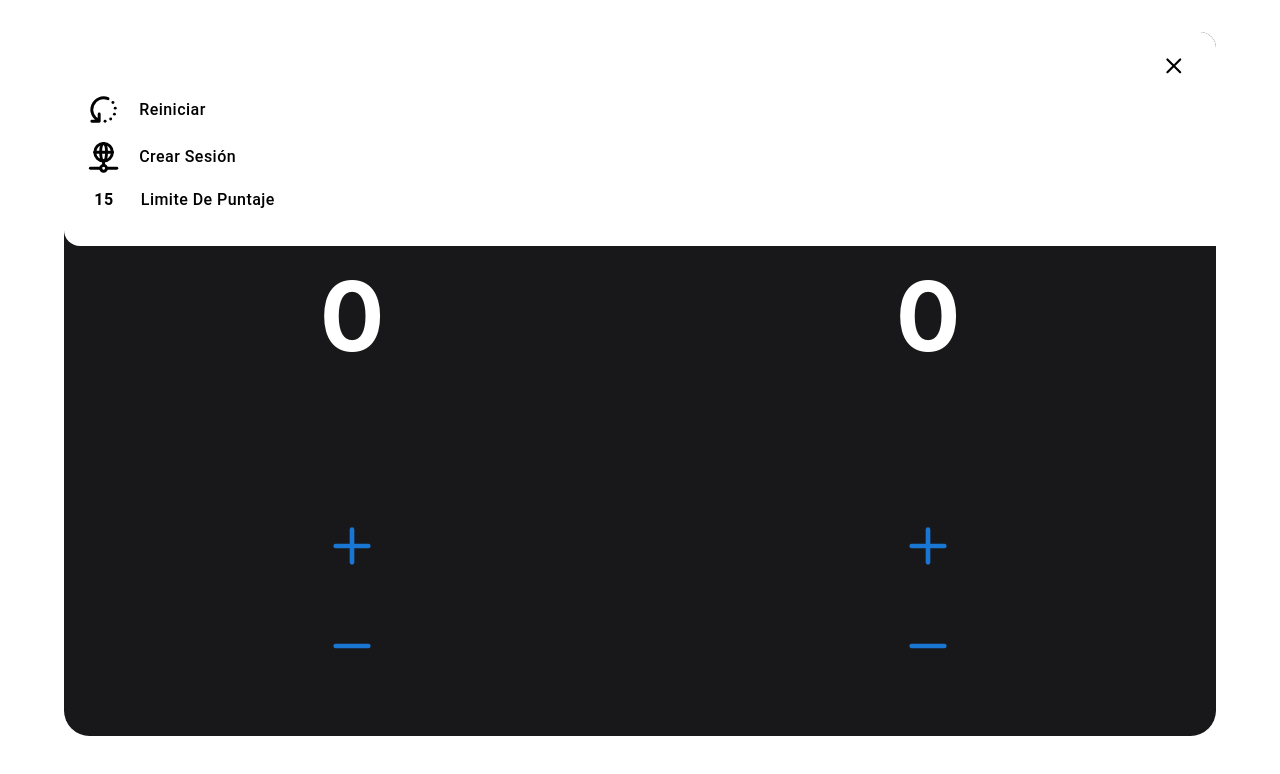
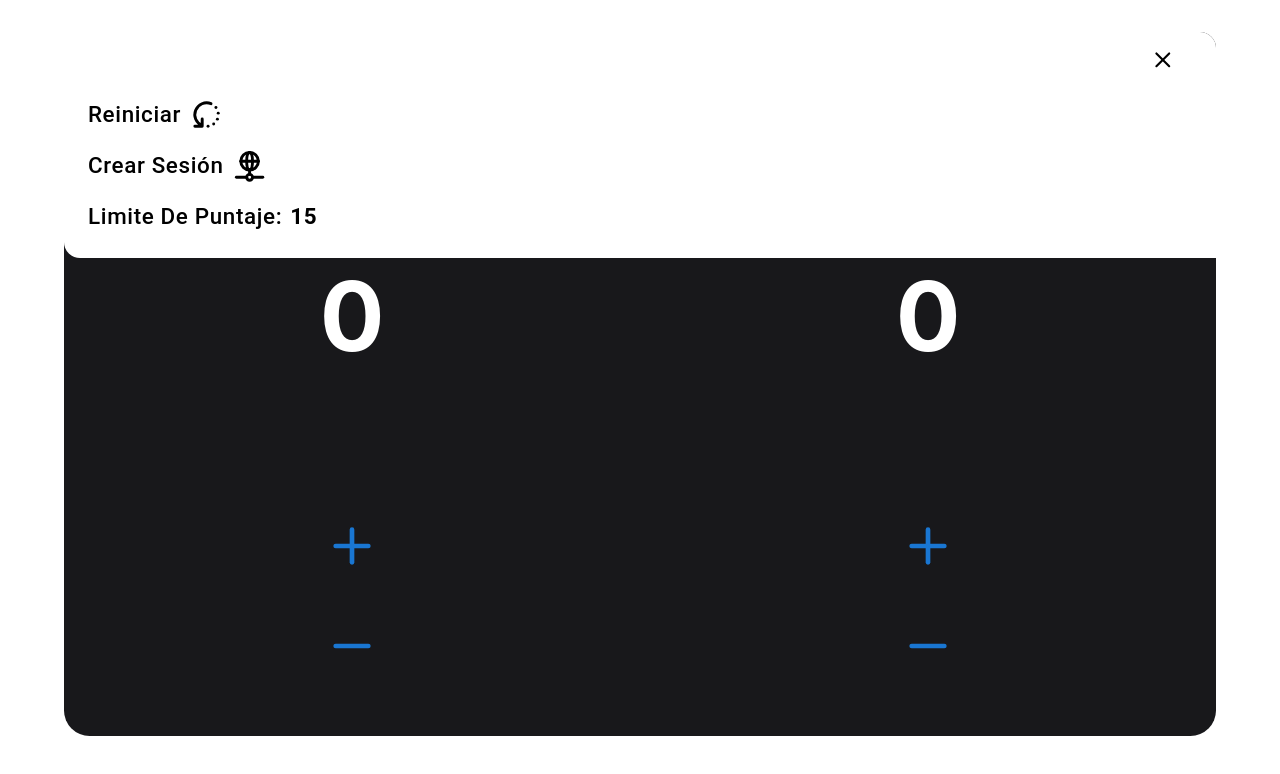
Before and after one commit to LuisLuna810/truco-react, a React (Vite) app: page / in a window 1280 px wide. Both pictures are taken after a click on the button 1161 px from the left and 76 px from the top of the page. Shown: the top 774 px of the page. Built offline with nearby package versions, Linux system fonts and the light colour scheme.

Commit message:
Add Winner view

```diff
--- a/src/App.jsx
+++ b/src/App.jsx
@@ -1,36 +1,53 @@
 import { useEffect, useState } from "react";
 import { Header } from "./components/Header";
 import { useStore } from "./store/store";
+import { WinnerModal } from "./components/WinnerModal";
 import "./styles/App.css";
-import Confetti from 'react-confetti'
 
 function App() {
-
-  const [confetti, setConfetti] = useState(false);
-  const { pointsTeamA, pointsTeamB, maxPoints } = useStore((state) => ({
+  const [winnerSplash, setWinnerSplash] = useState(false);
+  const [teamWinner, setTeamWinner] = useState("");
+  const { pointsTeamA, pointsTeamB, maxPoints, teamA, teamB, restartPoints} = useStore((state) => ({
     pointsTeamA: state.pointsTeamA,
     pointsTeamB: state.pointsTeamB,
     maxPoints: state.listPoints[state.limitIndex],
+    teamA: state.teamA,
+    teamB: state.teamB,
+    restartPoints: state.restartPoints,
   }));
 
   useEffect(() => {
     if (pointsTeamA === maxPoints || pointsTeamB === maxPoints) {
-      setConfetti(true);
-    } else{
-      setConfetti(false);
+      setWinnerSplash(true);
+      if (pointsTeamA === maxPoints) {
+        setTeamWinner(teamA? teamA : "Team A");
+      } else {
+        setTeamWinner(teamB?  teamB : "Team B");
+      }
+    } else {
+      setWinnerSplash(false);
     }
     if (pointsTeamA === maxPoints) {
-      setConfetti(true);
-    }else if ( pointsTeamB === maxPoints){
-      setConfetti(true);
-        alert("Team B wins");
+    } else if (pointsTeamB === maxPoints) {
     }
   }, [pointsTeamA, pointsTeamB, maxPoints]);
+
   return (
-      <div style={{width:"100dvw", height:"100%",display:"flex", justifyContent:"start", alignItems:"center", flexDirection:"column ",padding:"2rem"}}>
-        {confetti && <Confetti/>}
-        <Header />
-      </div>
+    <div
+      style={{
+        width: "100dvw",
+        height: "100%",
+        display: "flex",
+        justifyContent: "start",
+        alignItems: "center",
+        flexDirection: "column ",
+        padding: "2rem",
+        position: "relative",
+      }}
+    >
+      {winnerSplash && <WinnerModal teamWinner={teamWinner} restart={restartPoints} />}
+      <Header />
+    </div>
   );
 }
 
--- a/src/assets/Styles/BurguerMenu.styles.js
+++ b/src/assets/Styles/BurguerMenu.styles.js
@@ -8,7 +8,6 @@ export const BurguerMenuStyles = () => {
       flexDirection: "column",
       alignItems: "start",
       justifyContent: "start",
-      gap: "1rem",
       position: "absolute",
       width: isMobile ? "100%" : "18dvw",
       height: "fit-content",
@@ -18,30 +17,32 @@ export const BurguerMenuStyles = () => {
       top: 0,
       borderTopRightRadius: "1rem",
       borderEndStartRadius: "1rem",
-      padding: "1rem 0 3rem 0",
     },
     buttonClose: {
-      position: "absolute",
-      top: isMobile ? 15 : 15,
-      right: 10,
+      display:"flex",
+      width:"100%",
+      justifyContent: "end",
+      padding: "15px 40px 0 0",
       color: "#000",
       "&:hover": { backgroundColor: "transparent" },
       zIndex: "1000",
     },
+    buttonsContainer: {
+      width: "100%",
+      padding: "1rem",
+    },
     menuButtons: {
       width: "100%",
-      fontSize: isMobile ? "1rem" : "1.6rem",
-      top: 22,
+      fontSize: isMobile ? "1.4rem" : "1.6rem",
       textTransform: "capitalize",
       color: "#000",
       display: "flex",
-      gap: isMobile? "0.2rem":"1rem",
-      display: "flex",
-      justifyContent: "flex-start",
+      alignItems: "center",
+      justifyContent: "start",
     },
-    buttonsContainer: {
-      marginTop: isMobile ? "1rem" : "1.5rem",
-      width: "100%",
-    },
+
+    strong: {
+      fontSize: isMobile ? "1.4rem" : "1.5rem",
+    }
   };
 };
--- a/src/assets/Styles/Points.styles.js
+++ b/src/assets/Styles/Points.styles.js
@@ -12,10 +12,11 @@ export const PointsStyles = () => {
       fontSize:isMobile? "6rem": "8rem",
       fontWeight: "bold",
       alignItems: "center",
+
     },
     span:{
         width:"100%",
-        textAlign:"center"
+        textAlign:"center",
     }
   };
 };
--- /dev/null
+++ b/src/assets/Styles/WinnerModal.styles.js
@@ -0,0 +1,30 @@
+import { useMediaQuery } from "@mui/material";
+
+export const WinnerModalStyles = () => {
+  const isMobile = useMediaQuery("(max-width: 1280px)");
+  return {
+    modalContainer: {
+      width: "100%",
+      height: "100dvh",
+      display: "flex",
+        flexDirection: "column",
+      justifyContent: "center",
+      alignItems: "center",
+      backgroundColor:"rgba(0, 0, 0, 0.6)"
+    },
+    modalSubTittle: {
+      color: "#FFF",
+      fontSize: isMobile? "1.8rem":"3rem",
+    },
+    modalTittle: {
+        color: "#FFF",
+        fontSize: isMobile? "2.8rem":"4rem",
+        fontWeight: "bold",
+        animation: "bounce 2s infinite",
+      },
+    modalButton: {
+        marginTop:"2rem",
+        fontWeight:"bold"
+    }
+  };
+};
--- a/src/components/BurguerMenu.jsx
+++ b/src/components/BurguerMenu.jsx
@@ -5,15 +5,13 @@ import { useStore } from "../store/store";
 import { useEffect, useRef } from "react";
 export const BurguerMenu = () => {
   const styles = BurguerMenuStyles();
-  const { openMenu, setOpenMenu, restartPoints, setLimitPoints, limitIndex, listPoints  } = useStore((state) => ({
-    openMenu: state.openMenu,
+  const { setOpenMenu, restartPoints, setLimitPoints, limitIndex, listPoints  } = useStore((state) => ({
     setOpenMenu: state.setOpenMenu,
     restartPoints: state.restartPoints,
     setLimitPoints: state.setLimitPoints,
     listPoints: state.listPoints,
     limitIndex:state.limitIndex
   }));
-  console.log(limitIndex);
   const menuRef = useRef(null);
 
   useEffect(() => {
@@ -22,9 +20,7 @@ export const BurguerMenu = () => {
         setOpenMenu;
       }
     }
-
     document.addEventListener("click", handleClickOutside);
-
     return () => {
       document.removeEventListener("click", handleClickOutside);
     };
@@ -36,32 +32,14 @@ export const BurguerMenu = () => {
         <CloseIcon />
       </Button>
       <div style={styles.buttonsContainer}>
-        <Button sx={styles.menuButtons} onClick={restartPoints}>
-          {" "}
-          <div
-            style={{ width: "4rem", display: "flex", justifyContent: "center" }}
-          >
-            <RestartIcon />
-          </div>
-          <span>Reiniciar</span>{" "}
+        <Button sx={styles.menuButtons} onClick={restartPoints} endIcon={<RestartIcon />}>
+          Reiniciar
         </Button>
-        <Button sx={styles.menuButtons}>
-          {" "}
-          <div
-            style={{ width: "4rem", display: "flex", justifyContent: "center" }}
-          >
-            <NetworkIcon />
-          </div>
-          <span>Crear sesión</span>
+        <Button sx={styles.menuButtons} endIcon={<NetworkIcon />}>
+          Crear sesión
         </Button>
-        <Button sx={styles.menuButtons} onClick={setLimitPoints}>
-          {" "}
-          <div
-            style={{ width: "4rem", display: "flex", justifyContent: "center" }}
-          >
-            <strong>{listPoints[limitIndex]}</strong>
-          </div>
-          <span style={{ marginLeft: "0.1rem" }}>Limite de puntaje</span>
+        <Button sx={styles.menuButtons} onClick={setLimitPoints} endIcon={<strong style={styles.strong}>{listPoints[limitIndex]}</strong>}>
+         Limite de puntaje:
         </Button>
       </div>
     </div>
--- a/src/components/Buttons.jsx
+++ b/src/components/Buttons.jsx
@@ -7,7 +7,6 @@ export const Buttons = ({team}) => {
         incrementPoint: state.incrementPoint,
         decrementPoint: state.decrementPoint,
       }));
-
 
   return (
       <div style={{display:"flex", flexDirection:"column", gap:"2rem", width:"50%", alignItems:"center"}}>
--- a/src/components/Points.jsx
+++ b/src/components/Points.jsx
@@ -4,10 +4,9 @@ import { Buttons } from "./Buttons";
 
 
 export const Points = () => {
-  const { pointsTeamA, pointsTeamB, maxPoints } = useStore((state) => ({
+  const { pointsTeamA, pointsTeamB, } = useStore((state) => ({
     pointsTeamA: state.pointsTeamA,
     pointsTeamB: state.pointsTeamB,
-    maxPoints: state.listPoints[state.limitIndex],
   }));
   const styles = PointsStyles();
   return (
--- a/src/components/TeamNames.jsx
+++ b/src/components/TeamNames.jsx
@@ -12,8 +12,6 @@ export const TeamNames = () => {
   const handleTeamChange = (team, name) => {
     teamName(team, name);
   };
-
-  console.log(teamA);
   return (
     <div style={{ display: "flex", justifyContent: "space-between" }}>
       <input
--- /dev/null
+++ b/src/components/WinnerModal.jsx
@@ -0,0 +1,23 @@
+import { Button, Modal } from '@mui/material'
+import React from 'react'
+import Confetti from 'react-confetti'
+import {WinnerModalStyles}  from '../assets/Styles/WinnerModal.styles'
+import '../styles/App.css'
+
+export const WinnerModal = ({teamWinner, restart}) => {
+    const styles = WinnerModalStyles();
+  return (
+    <>
+    <Confetti/>
+    <Modal open>
+        <div style={styles.modalContainer}>
+            <span style={styles.modalSubTittle}>¡Ganó el equipo!</span>
+            <span className='texto-animado' style={styles.modalTittle}>{teamWinner }</span>
+            <Button variant='outlined' onClick={restart} style={styles.modalButton}>
+            Nueva Partida
+        </Button>
+        </div>
+    </Modal>
+    </>
+  )
+}
```
Also changed, not shown: src/styles/App.css (line endings or trailing spaces).
